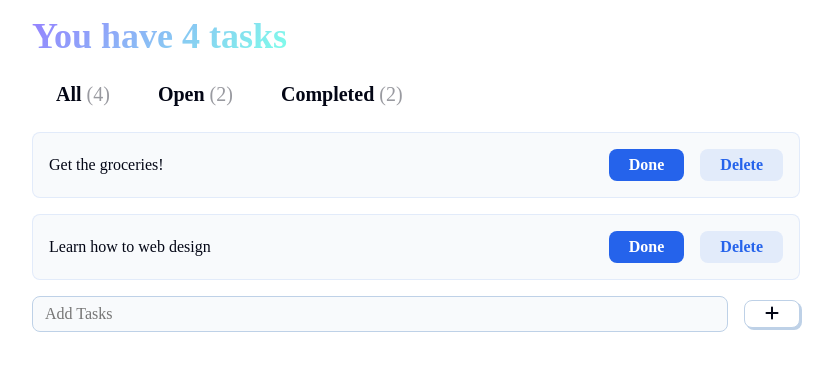
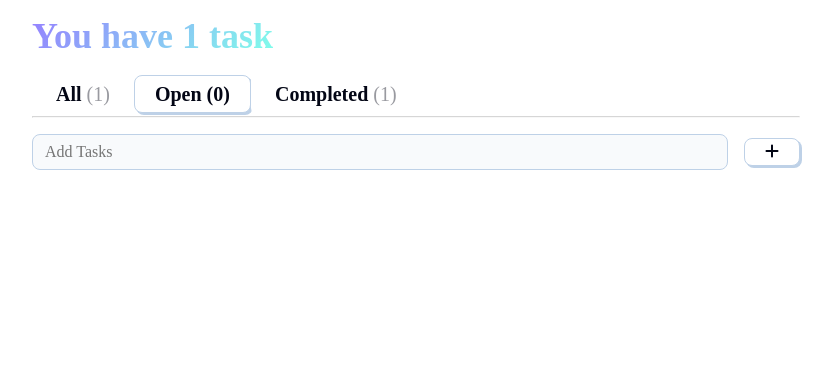
Before and after one commit to sp3cia1/react-projects, a React (Vite) app in the folder todo-app/: page / in a window 1280 px wide. Shown: the top 370 px of the page, without its empty margins (224-1057 px from the left). Built offline with nearby package versions, Linux system fonts and the light colour scheme; a web font is replaced by a local one.

Commit message:
handled input and tab change

```diff
--- a/todo-app/index.html
+++ b/todo-app/index.html
@@ -4,7 +4,7 @@
     <meta charset="UTF-8" />
     <link rel="icon" type="image/svg+xml" href="/vite.svg" />
     <meta name="viewport" content="width=device-width, initial-scale=1.0" />
-    <title>Vite + React</title>
+    <title>Todo App</title>
     <link rel="stylesheet" href="https://cdnjs.cloudflare.com/ajax/libs/font-awesome/6.7.2/css/all.min.css" integrity="sha512-Evv84Mr4kqVGRNSgIGL/F/aIDqQb7xQ2vcrdIwxfjThSH8CSR7PBEakCr51Ck+w+/U6swU2Im1vVX0SVk9ABhg==" crossorigin="anonymous" referrerpolicy="no-referrer" />
   </head>
   <body>
--- a/todo-app/src/App.jsx
+++ b/todo-app/src/App.jsx
@@ -2,23 +2,43 @@
 import TodoInput from './components/TodoInput'
 import TodoList from './components/ToDoList'
 import Header from './components/Header'
+import { useState } from 'react'
 
 
 function App() {
 
-  const todos = [
-  { input: 'Hello! Add your first todo!', complete: true },
-  { input: 'Get the groceries!', complete: false },
-  { input: 'Learn how to web design', complete: false },
-  { input: 'Say hi to gran gran', complete: true },
-  ]
+  // const todos = [
+  // { input: 'Hello! Add your first todo!', complete: true },
+  // { input: 'Get the groceries!', complete: false },
+  // { input: 'Learn how to web design', complete: false },
+  // { input: 'Say hi to gran gran', complete: true },
+  // ]
+
+  const [todos, setTodos] = useState([
+    { input: 'Hello! Add your first todo!', complete: true }
+  ])
+
+  const [activeTab, setActiveTab] = useState('Open')
+
+  function handleAddTodo(newTodo) {
+    setTodos(prevItems => [...prevItems, {input: newTodo, complete: false}]);
+  }
+
+  function handleEditTodo() {
+
+  }
+
+  function handleDeleteTodo(){
+
+  }
+
 
   return (
     <>
         <Header todos = {todos}/>
-        <Tabs todos = {todos}/>
-        <TodoList todos = {todos}/>
-        <TodoInput/>
+        <Tabs todos = {todos} activeTab = {activeTab} setActiveTab = {setActiveTab}/>
+        <TodoList todos = {todos} activeTab = {activeTab}/>
+        <TodoInput handleAddTodo = {handleAddTodo}/>
     </>
   )
 }
--- a/todo-app/src/components/Tabs.jsx
+++ b/todo-app/src/components/Tabs.jsx
@@ -1,5 +1,5 @@
 function Tabs(props) {
-    const { todos } = props;
+    const { todos, activeTab, setActiveTab} = props;
 
 
     const tabs = ["All", "Open", "Completed"]
@@ -14,11 +14,16 @@
                         todos.filter(todo => todo.complete).length
 
                 return (
-                    <button key={tabIndex} className = "tab-button">
-                        <h4>{tab}<span> ({tabCount})</span></h4>
+                    <button key={tabIndex}
+                        className = {"tab-button" + (tab===activeTab ? 'selectedTab' : " ")}
+                        onClick = {() => setActiveTab(tab) }>
+                            <h4>{tab}<span> ({tabCount})</span></h4>
                     </button>
+
                 )
             })}
+
+            <hr />
 
         </nav>
     )
--- a/todo-app/src/components/TodoInput.jsx
+++ b/todo-app/src/components/TodoInput.jsx
@@ -1,8 +1,21 @@
-function TodoInput() {
+import { useState } from 'react';
+
+function TodoInput(props) {
+    const { handleAddTodo } = props
+
+    const [inputValue, setInputValue] = useState("")
+    console.log(inputValue)
+
     return (
         <div className="input-container">
-            <input placeholder="Add Tasks" />
-            <button>
+            <input value={inputValue} placeholder="Add Tasks" onChange={(e) => {
+                setInputValue(e.target.value)
+            }} />
+            <button onClick={() => {
+                if(!inputValue) {return}
+                handleAddTodo(inputValue)
+                setInputValue('')
+            }}>
                 <i className="fa-solid fa-plus"></i>
             </button>
         </div>
--- a/todo-app/src/components/TodoList.jsx
+++ b/todo-app/src/components/TodoList.jsx
@@ -1,9 +1,9 @@
 import TodoCard from "./TodoCard";
 
 function TodoList(props) {
-    const {todos} = props
+    const {todos,activeTab} = props
 
-    const  tab = 'Open'
+    const  tab = activeTab
     const filteredTodos = tab === "All" ? todos :
         tab === "Open" ? todos.filter(todo => !todo.complete) : todos.filter(todo => todo.complete)
     return (
```
